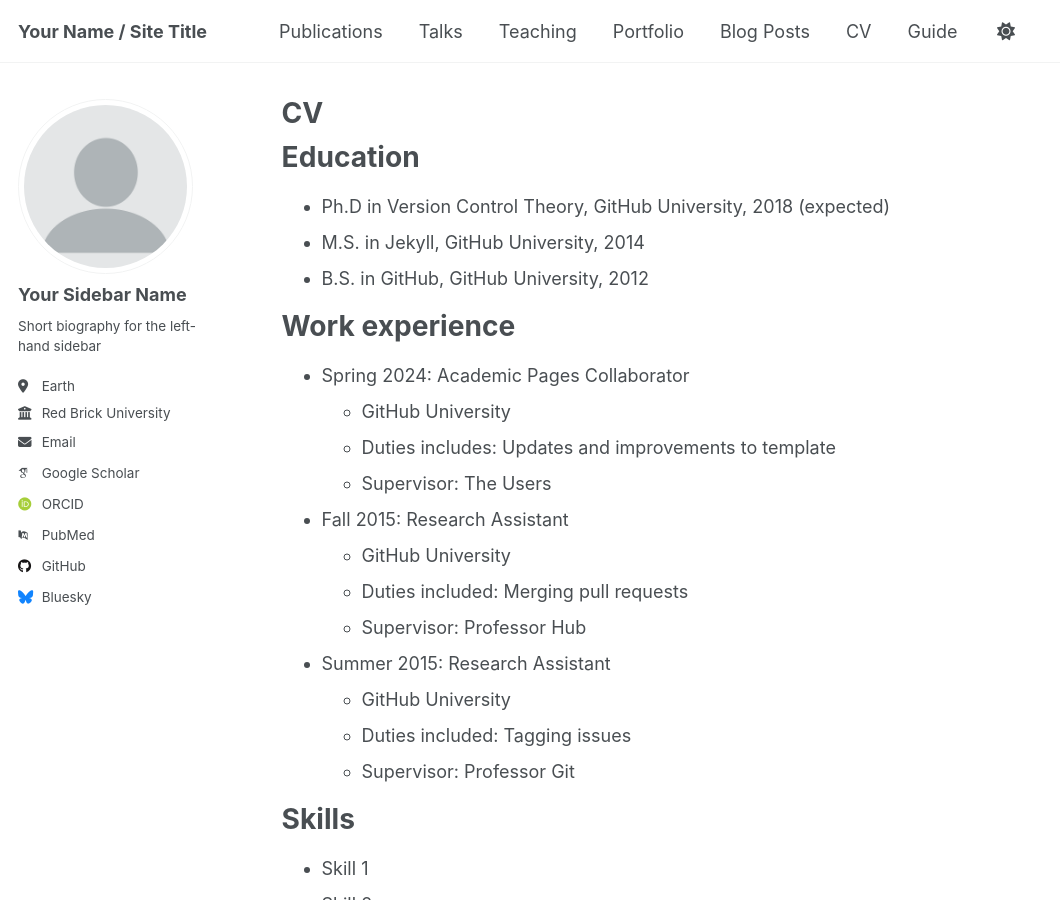
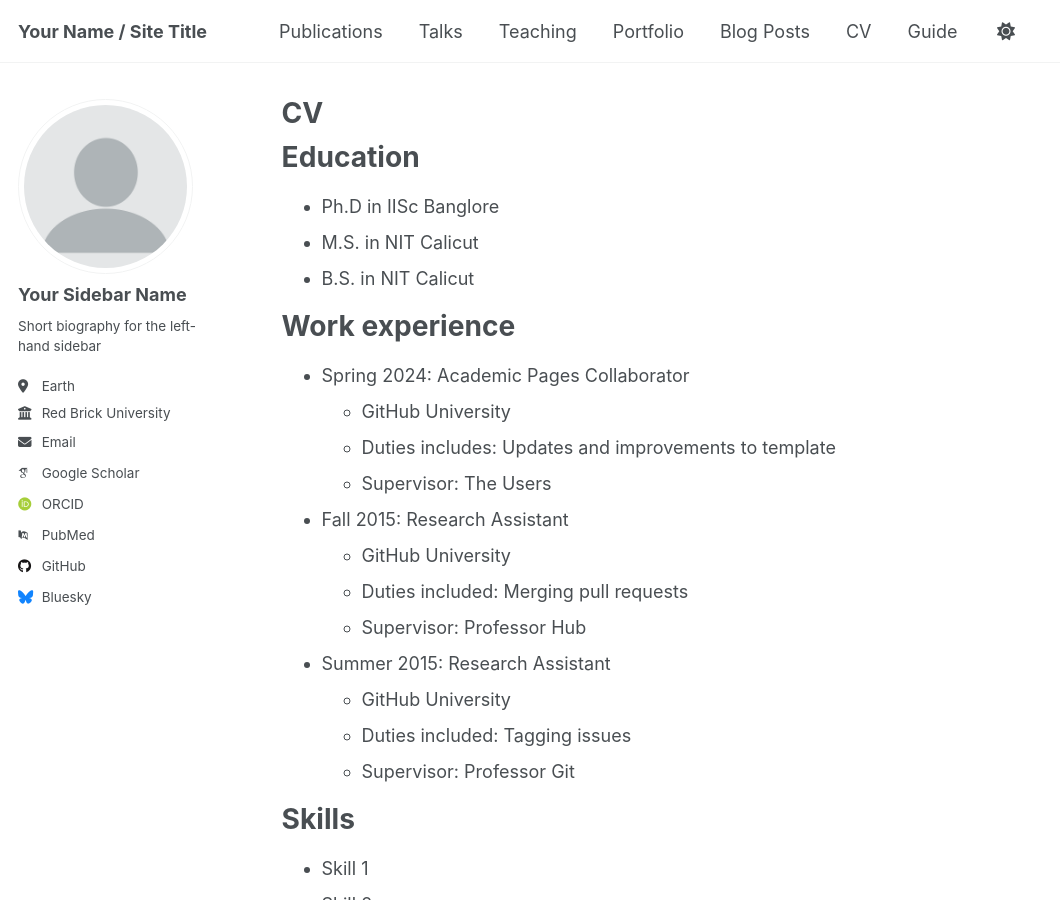
Before and after one commit to athul1371/yourusername, a Jekyll site: the page built from _pages/cv.md, in a window 1280 px wide and 900 px high. Shown: the whole window, without its empty margins (0-1060 px from the left). Built offline with Jekyll 4.4.1, drawn with Linux system fonts in a browser that asks for light colours; some web fonts are replaced.

Commit message:
Update cv.md

```diff
--- a/_pages/cv.md
+++ b/_pages/cv.md
@@ -11,9 +11,9 @@ redirect_from:
 
 Education
 ======
-* Ph.D in Version Control Theory, GitHub University, 2018 (expected)
-* M.S. in Jekyll, GitHub University, 2014
-* B.S. in GitHub, GitHub University, 2012
+* Ph.D in IISc Banglore
+* M.S. in NIT Calicut
+* B.S. in NIT Calicut
 
 Work experience
 ======
```
